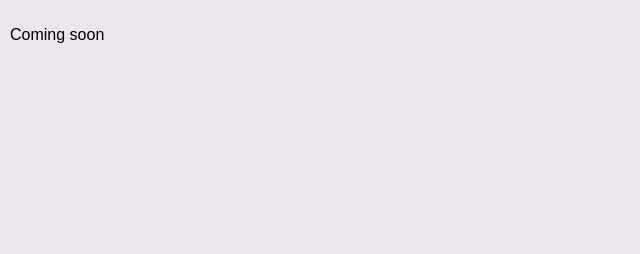
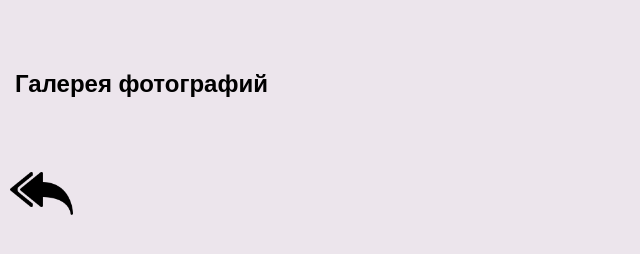
Before and after one commit to evgenchikk/itmo-web-labs, a plain HTML site: page src/page.html in a window 1280 px wide. Shown: the whole page, without its empty margins (0-640 px from the left). Drawn offline with Linux system fonts and the light colour scheme.

Commit message:
added-flex

```diff
--- a/src/page.html
+++ b/src/page.html
@@ -7,7 +7,12 @@
 	<meta name="description" content="This page contains photo"/>
 	<link rel="stylesheet" type="text/css" href="../styles/main.css">
 </head>
-<body>
-	<p>Coming soon</p>
+<body class="photogallery">
+	<section>
+		<h2>Галерея фотографий</h2>
+	</section>
+	<footer>
+		<a href="../index.html" title="Go to the main page"><img src="../images/buttons/back-button.png" height="5%" width="5%"></a>
+	</footer>
 </body>
 </html>
--- a/styles/main.css
+++ b/styles/main.css
@@ -8,10 +8,18 @@ body {
     padding: 2px;
 }
 
+body.photogallery {
+    display: flex;
+    flex-direction: column;
+    align-content: flex-start;
+    padding: 2px;
+    /* height: 100vh; */
+}
+
 aside {
     width: max-content;
     float: right;
-    padding: 5px;
+    padding: 2vh;
     text-transform: uppercase;
 }
 
@@ -25,6 +33,11 @@ aside:hover::after {
     background: rgba(103, 185, 168, 0.3);
     text-align: center;
     font-size: smaller;
+}
+
+main {
+    display: flex;
+    flex-direction: column;
 }
 
 a {
@@ -43,9 +56,9 @@ p {
 }
 
 section {
-    padding-top: 10px 5px;
-    margin-left: 10px;
-    margin-right: 10px;
+    margin: 5vh 5px;
+    display: flex;
+    flex-direction: column;
 }
 
 dt {
@@ -56,6 +69,10 @@ dd {
     font-style: italic;
 }
 
+footer {
+    display: flex;
+    flex-direction: column;
+}
 
 .preformatted {
     white-space: pre;
@@ -71,23 +88,26 @@ dd {
     letter-spacing: 1.5px;
 }
 
+/* .flex-row-container {
+    display: flex;
+    flex-direction: row;
+    justify-content: space-between;
+}
+
+.flex-column-container {
+    display: flex;
+    flex-direction: column;
+    justify-content: flex-start;
+} */
+
 img.image {
-    background-image: url("../src/bg.jpg");
-    /* height: 1000px;
-    width: 1000px; */
+    background-image: url("../images/bg.jpg");
     height: 60vh;
     width: 60vw;
     box-shadow: 0 0 10px 2px;
 }
 
-
 @font-face {
     font-family: 'Comic Sans MS';
     src: url("../fonts/Comic Sans MS.ttf");
 }
-
-
-/* --text-transform */
-/* --margin */
-/* --font-style */
-/* --teni */
```
Also changed, not shown: index.html (+12 -6 lines), images/buttons/back-button.png (added), images/ttt.jpg (renamed from src/ttt.jpg), 5 other files.
